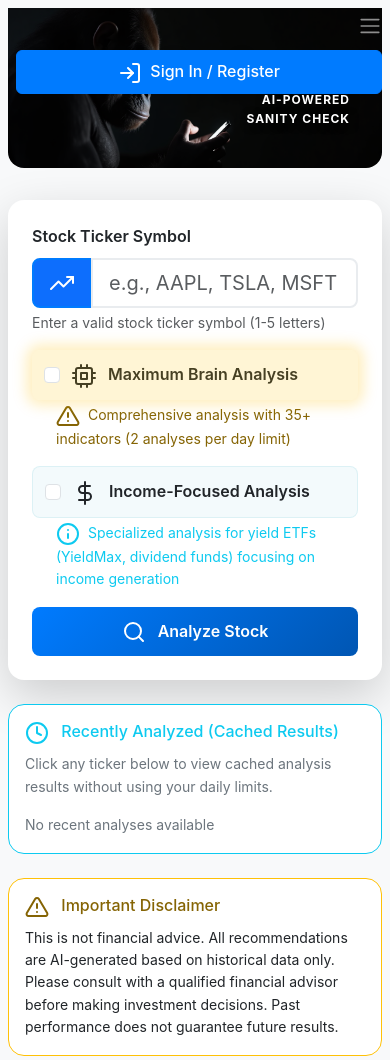
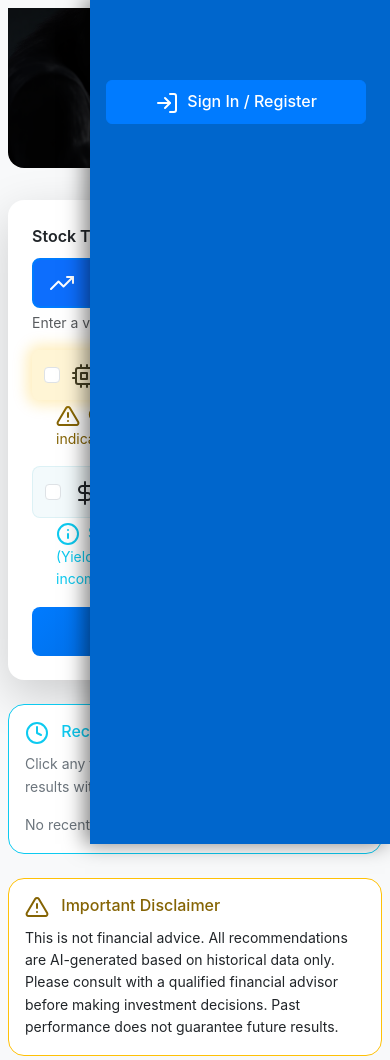
Before and after one commit to Them1stocles/saneape, a Flask app: page / in a window 390 px wide, after a click that opens the changed part. Shown: the top 1060 px of the page. Run offline with Flask 3, Linux system fonts and the light colour scheme; parts of the project's set-up code (start-up, migrations or seed data) failed here and were passed over.

Commit message:
Improve mobile menu and fix account details on the homepage
Implement blue dropdown menu, AJAX credit loading, and link account page to dashboard.

Replit-Commit-Author: Agent
Replit-Commit-Session-Id: ffc0804d-842a-4a08-8906-fcb3a0ae2470
Replit-Commit-Screenshot-Url: https://storage.googleapis.com/screenshot-production-us-central1/de643cdc-fb46-45ed-a04a-08294e90d38e/ffc0804d-842a-4a08-8906-fcb3a0ae2470/jm8HlhS

```diff
--- a/cookies.txt
+++ b/cookies.txt
@@ -2,4 +2,4 @@
 # https://curl.se/docs/http-cookies.html
 # This file was generated by libcurl! Edit at your own risk.
 
-#HttpOnly_localhost	FALSE	/	FALSE	0	session	.eJytjlsKgzAQRbcyzLcUorU-VtH_IiFOJjU0JJCJFBH3Xt1Dv-6BA4e7o55z-gpnLSziU9Qf3nDEgR3ZVtXUPOjuurrn2TbUtcT9oBpWWKF2wcjCguNrRyjnoI8uneYZ2AhDSG_wEUoCQ3TWYUtrvjitsYCJFiiz9UVuOB3VHxrTdSqzLDg6E4SPH258Sz8.aIa3uw.p9EdbX3x3-5RzEwurPJC1Q_Qs8g
+#HttpOnly_localhost	FALSE	/	FALSE	0	session	eyJfYnJvd3Nlcl9zZXNzaW9uX2tleSI6IjlkMTE0ZWYzY2E1YTRhOTE5MDRlODQxNWVmMDdmMGNhIiwiX2ZyZXNoIjpmYWxzZX0.aIa6PA.k1DCMUJ3-ngNbAk-wLo1l93a7KI
--- a/static/css/style.css
+++ b/static/css/style.css
@@ -603,6 +603,31 @@ body {
     transform: translateY(-1px);
 }
 
+/* Mobile dropdown blue background */
+@media (max-width: 991.98px) {
+    .navbar-collapse {
+        position: fixed;
+        top: 0;
+        right: -100%;
+        width: 80%;
+        max-width: 300px;
+        height: 100vh;
+        background-color: #0066cc !important;
+        transition: right 0.3s ease-in-out;
+        padding-top: 60px;
+        overflow-y: auto;
+    }
+
+    .navbar-collapse.show {
+        right: 0;
+        box-shadow: -5px 0 20px rgba(0, 0, 0, 0.5);
+    }
+
+    .navbar-nav {
+        padding: 1rem;
+    }
+}
+
 .navbar-nav .btn.nav-link {
     background: #007bff !important;
     border: 1px solid #007bff;
```
Also changed, not shown: templates/index.html (+51 -8 lines), attached_assets/IMG_7181_1753659808235.PNG (added), attached_assets/IMG_7182_1753659808235.PNG (added), attached_assets/IMG_7183_1753659808236.jpg (added), attached_assets/IMG_7184_1753659808236.jpg (added).
